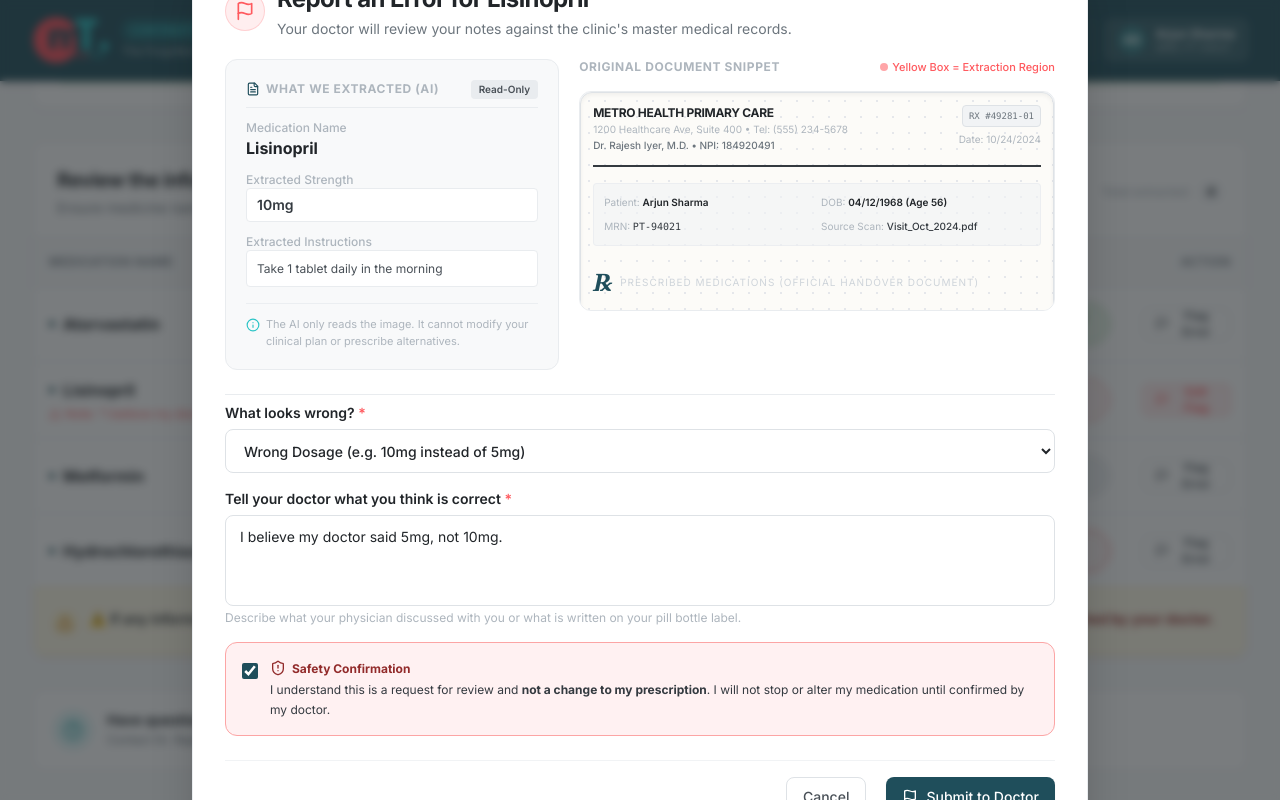
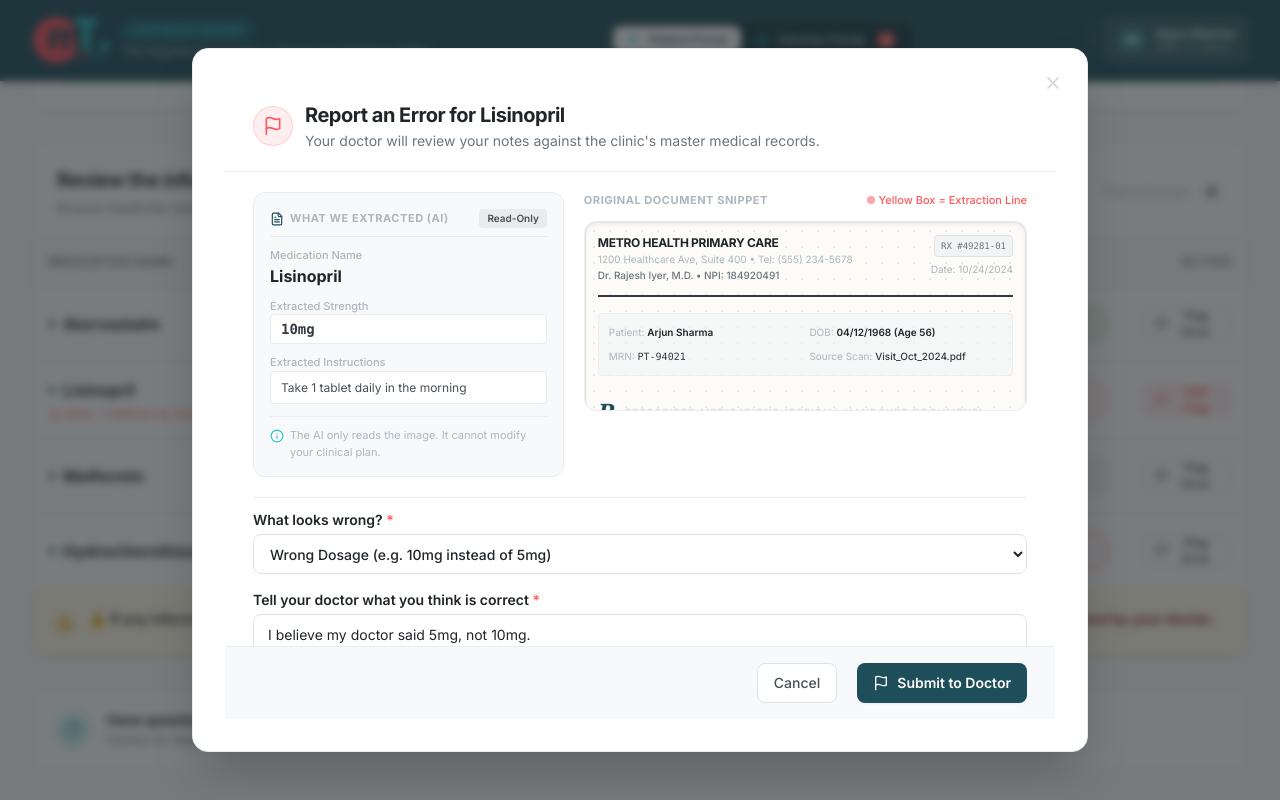
Before and after one commit to cloudysioo/HackTheConstraint-Saturday, a React (Vite) app: page / in a window 1280 px wide. Both pictures are taken after a click on the button "Edit Flag". Shown: the part 683-1483 px from the top of the page. Built offline with nearby package versions, Linux system fonts and the light colour scheme.

Commit message:
fix the flag error page

```diff
--- a/src/components/FlagErrorModal.tsx
+++ b/src/components/FlagErrorModal.tsx
@@ -5,7 +5,6 @@ import {
   DialogHeader,
   DialogTitle,
   DialogDescription,
-  DialogFooter,
 } from './ui/dialog';
 import { Button } from './ui/button';
 import { Textarea } from './ui/textarea';
@@ -71,27 +70,32 @@ export const FlagErrorModal: React.FC<FlagErrorModalProps> = ({
 
   return (
     <Dialog open={isOpen} onOpenChange={onClose}>
-      <DialogContent maxWidth="max-w-4xl" onClose={onClose} className="p-6 sm:p-8">
-
-        {/* Header */}
-        <DialogHeader>
+      <DialogContent
+        maxWidth="max-w-4xl"
+        onClose={onClose}
+        className="p-0 overflow-hidden flex flex-col max-h-[92vh] sm:max-h-[88vh] my-auto shadow-2xl"
+      >
+        {/* Sticky Header - Never cut off from top */}
+        <div className="px-5 sm:px-7 py-4 sm:py-5 border-b border-neutral-200/80 bg-white shrink-0 pr-14">
+          <DialogHeader className="mb-0">
             <div className="flex items-center gap-3">
               <div className="w-10 h-10 rounded-full bg-warning/10 text-warning flex items-center justify-center shrink-0 border border-warning/20">
                 <Flag className="h-5 w-5" />
               </div>
               <div>
-              <DialogTitle className="text-xl sm:text-2xl text-neutral-900">
+                <DialogTitle className="text-lg sm:text-xl font-bold text-neutral-900 leading-snug">
                   Report an Error for {medication.name}
                 </DialogTitle>
-              <DialogDescription className="text-neutral-600 mt-1">
+                <DialogDescription className="text-xs sm:text-sm text-neutral-600 mt-0.5">
                   Your doctor will review your notes against the clinic's master medical records.
                 </DialogDescription>
               </div>
             </div>
           </DialogHeader>
+        </div>
 
         {submittedSuccess ? (
-          <div className="py-12 text-center space-y-3">
+          <div className="p-8 sm:p-12 text-center space-y-3">
             <div className="w-14 h-14 bg-success/15 text-success rounded-full mx-auto flex items-center justify-center border border-success/30">
               <CheckCircle className="h-8 w-8" />
             </div>
@@ -101,16 +105,16 @@ export const FlagErrorModal: React.FC<FlagErrorModalProps> = ({
             </p>
           </div>
         ) : (
-          <form onSubmit={handleSubmit} className="space-y-6">
-
+          <form onSubmit={handleSubmit} className="flex flex-col flex-1 overflow-hidden min-h-0">
+            {/* Scrollable Form Body */}
+            <div className="flex-1 overflow-y-auto px-5 sm:px-7 py-5 space-y-5 text-left">
               {/* Visual Side-by-Side Comparison */}
-            <div className="grid grid-cols-1 md:grid-cols-12 gap-5">
-
+              <div className="grid grid-cols-1 md:grid-cols-12 gap-4 sm:gap-5">
                 {/* Left Side: Extracted Data (Read-Only) */}
-              <div className="md:col-span-5 bg-neutral-50 rounded-xl p-4 sm:p-5 border border-neutral-200 flex flex-col justify-between">
+                <div className="md:col-span-5 bg-neutral-50 rounded-xl p-3.5 sm:p-4 border border-neutral-200 flex flex-col justify-between">
                   <div>
-                  <div className="flex items-center justify-between pb-2 mb-3 border-b border-neutral-200">
-                    <span className="text-xs font-bold uppercase tracking-wider text-neutral-500 flex items-center gap-1.5">
+                    <div className="flex items-center justify-between pb-2 mb-2.5 border-b border-neutral-200">
+                      <span className="text-[11px] font-bold uppercase tracking-wider text-neutral-500 flex items-center gap-1.5">
                         <FileText className="h-3.5 w-3.5 text-primary" />
                         What We Extracted (AI)
                       </span>
@@ -119,71 +123,69 @@ export const FlagErrorModal: React.FC<FlagErrorModalProps> = ({
                       </span>
                     </div>
 
-                  <div className="space-y-3">
+                    <div className="space-y-2.5">
                       <div>
-                      <span className="text-xs text-neutral-500 font-medium block">Medication Name</span>
-                      <p className="text-base font-bold text-neutral-900">{medication.name}</p>
+                        <span className="text-[11px] text-neutral-500 font-medium block">Medication Name</span>
+                        <p className="text-sm sm:text-base font-bold text-neutral-900">{medication.name}</p>
                       </div>
 
                       <div>
-                      <span className="text-xs text-neutral-500 font-medium block">Extracted Strength</span>
-                      <p className="text-sm font-semibold text-neutral-800 bg-white px-2.5 py-1.5 rounded border border-neutral-200">
+                        <span className="text-[11px] text-neutral-500 font-medium block">Extracted Strength</span>
+                        <p className="text-xs sm:text-sm font-semibold text-neutral-800 bg-white px-2.5 py-1 rounded border border-neutral-200 font-mono">
                           {medication.strength}
                         </p>
                       </div>
 
                       <div>
-                      <span className="text-xs text-neutral-500 font-medium block">Extracted Instructions</span>
-                      <p className="text-xs text-neutral-700 bg-white px-2.5 py-2 rounded border border-neutral-200 leading-relaxed">
+                        <span className="text-[11px] text-neutral-500 font-medium block">Extracted Instructions</span>
+                        <p className="text-xs text-neutral-700 bg-white px-2.5 py-1.5 rounded border border-neutral-200 leading-relaxed">
                           {medication.instructions}
                         </p>
                       </div>
                     </div>
                   </div>
 
-                <div className="mt-4 pt-3 border-t border-neutral-200/80 text-[11px] text-neutral-500 flex items-start gap-1.5">
+                  <div className="mt-3 pt-2.5 border-t border-neutral-200/80 text-[11px] text-neutral-500 flex items-start gap-1.5">
                     <Info className="h-3.5 w-3.5 text-secondary shrink-0 mt-0.5" />
                     <span>
-                    The AI only reads the image. It cannot modify your clinical plan or prescribe alternatives.
+                      The AI only reads the image. It cannot modify your clinical plan.
                     </span>
                   </div>
                 </div>
 
                 {/* Right Side: Original Scanned Document */}
                 <div className="md:col-span-7 flex flex-col">
-                <div className="flex items-center justify-between pb-2 mb-2">
-                  <span className="text-xs font-bold uppercase tracking-wider text-neutral-500 flex items-center gap-1.5">
+                  <div className="flex items-center justify-between pb-1.5 mb-1.5">
+                    <span className="text-[11px] font-bold uppercase tracking-wider text-neutral-500 flex items-center gap-1.5">
                       Original Document Snippet
                     </span>
-                  <span className="text-[11px] font-medium text-warning flex items-center gap-1">
+                    <span className="text-[10px] sm:text-[11px] font-medium text-warning flex items-center gap-1">
                       <span className="w-2 h-2 rounded-full bg-warning animate-pulse" />
-                    Yellow Box = Extraction Region
+                      Yellow Box = Extraction Line
                     </span>
                   </div>
 
-                <div className="rounded-xl border border-neutral-200 overflow-hidden bg-neutral-100 max-h-[220px] overflow-y-auto">
+                  <div className="rounded-xl border border-neutral-200 overflow-hidden bg-neutral-100 max-h-[190px] overflow-y-auto shadow-inner">
                     <PrescriptionPreview highlightMedicationId={medication.id} compact={true} />
                   </div>
                 </div>
               </div>
 
               {/* Form Fields */}
-            <div className="space-y-4 pt-2 border-t border-neutral-200">
-
+              <div className="space-y-4 pt-3 border-t border-neutral-200">
                 {/* Dropdown: What looks wrong? */}
                 <div>
                   <label
                     htmlFor="discrepancyType"
-                  className="block text-sm font-semibold text-neutral-900 mb-1.5"
+                    className="block text-xs sm:text-sm font-semibold text-neutral-900 mb-1"
                   >
                     What looks wrong? <span className="text-warning">*</span>
                   </label>
-                <div className="relative">
                   <select
                     id="discrepancyType"
                     value={discrepancyType}
                     onChange={(e) => setDiscrepancyType(e.target.value as FlagDiscrepancyType)}
-                    className="w-full h-11 rounded-lg border border-neutral-300 bg-white px-3.5 text-sm text-neutral-900 focus:outline-none focus:ring-2 focus:ring-primary focus:border-transparent cursor-pointer font-medium"
+                    className="w-full h-10 rounded-lg border border-neutral-300 bg-white px-3 text-xs sm:text-sm text-neutral-900 focus:outline-none focus:ring-2 focus:ring-primary focus:border-transparent cursor-pointer font-medium"
                   >
                     <option value="Wrong Dosage">Wrong Dosage (e.g. 10mg instead of 5mg)</option>
                     <option value="Wrong Medicine">Wrong Medicine Name</option>
@@ -191,43 +193,42 @@ export const FlagErrorModal: React.FC<FlagErrorModalProps> = ({
                     <option value="Other">Other Discrepancy or Unclear Writing</option>
                   </select>
                 </div>
-              </div>
 
                 {/* Textarea: Tell your doctor */}
                 <div>
                   <label
                     htmlFor="patientComment"
-                  className="block text-sm font-semibold text-neutral-900 mb-1.5"
+                    className="block text-xs sm:text-sm font-semibold text-neutral-900 mb-1"
                   >
                     Tell your doctor what you think is correct <span className="text-warning">*</span>
                   </label>
                   <Textarea
                     id="patientComment"
-                  rows={3}
+                    rows={2}
                     value={comment}
                     onChange={(e) => setComment(e.target.value)}
                     placeholder="I believe my doctor said 5mg, not 10mg."
                     required
-                  className="resize-none"
+                    className="resize-none text-xs sm:text-sm"
                   />
-                <p className="text-xs text-neutral-500 mt-1">
-                  Describe what your physician discussed with you or what is written on your pill bottle label.
+                  <p className="text-[11px] text-neutral-500 mt-1">
+                    Describe what your physician discussed with you or what is printed on your medicine strip.
                   </p>
                 </div>
 
                 {/* Safety Checkbox */}
-              <div className="bg-[#fff1f2] border border-[#fca5a5] rounded-xl p-3.5 sm:p-4">
+                <div className="bg-[#fff1f2] border border-[#fca5a5] rounded-xl p-3 sm:p-3.5">
                   <label className="flex items-start gap-3 cursor-pointer">
                     <input
                       type="checkbox"
                       checked={acknowledgedSafety}
                       onChange={(e) => setAcknowledgedSafety(e.target.checked)}
-                    className="mt-1 h-4 w-4 rounded border-neutral-400 text-primary focus:ring-primary focus:ring-offset-1 accent-primary shrink-0"
+                      className="mt-0.5 h-4 w-4 rounded border-neutral-400 text-primary focus:ring-primary accent-primary shrink-0"
                       required
                     />
                     <div className="text-xs leading-relaxed text-neutral-800">
                       <span className="font-bold text-[#922B2B] flex items-center gap-1.5 mb-0.5">
-                      <ShieldAlert className="h-4 w-4 shrink-0 text-[#922B2B]" />
+                        <ShieldAlert className="h-3.5 w-3.5 shrink-0 text-[#922B2B]" />
                         Safety Confirmation
                       </span>
                       <span>
@@ -236,16 +237,16 @@ export const FlagErrorModal: React.FC<FlagErrorModalProps> = ({
                     </div>
                   </label>
                 </div>
-
+              </div>
             </div>
 
-            {/* Action Buttons */}
-            <DialogFooter>
+            {/* Sticky Action Footer */}
+            <div className="px-5 sm:px-7 py-3.5 sm:py-4 border-t border-neutral-200/80 bg-neutral-50 shrink-0 flex flex-col-reverse sm:flex-row sm:justify-end gap-2 sm:space-x-3">
               <Button
                 type="button"
                 variant="outline"
                 onClick={onClose}
-                className="w-full sm:w-auto"
+                className="w-full sm:w-auto h-9 sm:h-10 text-xs sm:text-sm"
               >
                 Cancel
               </Button>
@@ -253,16 +254,14 @@ export const FlagErrorModal: React.FC<FlagErrorModalProps> = ({
                 type="submit"
                 variant="primary"
                 disabled={!acknowledgedSafety || !comment.trim() || isSubmitting}
-                className="w-full sm:w-auto flex items-center justify-center gap-2"
+                className="w-full sm:w-auto flex items-center justify-center gap-2 h-9 sm:h-10 text-xs sm:text-sm font-semibold"
               >
                 <Flag className="h-4 w-4" />
                 <span>{isSubmitting ? 'Submitting to Doctor...' : 'Submit to Doctor'}</span>
               </Button>
-            </DialogFooter>
-
+            </div>
           </form>
         )}
-
       </DialogContent>
     </Dialog>
   );
--- a/src/components/ui/dialog.tsx
+++ b/src/components/ui/dialog.tsx
@@ -28,14 +28,17 @@ export function Dialog({ open, onOpenChange, children }: DialogProps) {
   if (!open) return null;
 
   return (
-    <div className="fixed inset-0 z-50 flex items-center justify-center p-4 sm:p-6 overflow-y-auto">
+    <div className="fixed inset-0 z-50 overflow-y-auto">
       {/* Backdrop */}
       <div
         className="fixed inset-0 bg-neutral-900/60 backdrop-blur-sm transition-opacity animate-in fade-in"
         onClick={() => onOpenChange(false)}
         aria-hidden="true"
       />
-      {children}
+      {/* Scroll container that preserves top margin/padding on smaller laptop viewports */}
+      <div className="flex min-h-full items-start sm:items-center justify-center p-3 sm:p-6 text-left my-auto">
+        {children}
+      </div>
     </div>
   );
 }
```
Also changed, not shown: 5 other files (tests, documents, lock files or other folders). Lines whose indentation alone changed are shown as unchanged.
